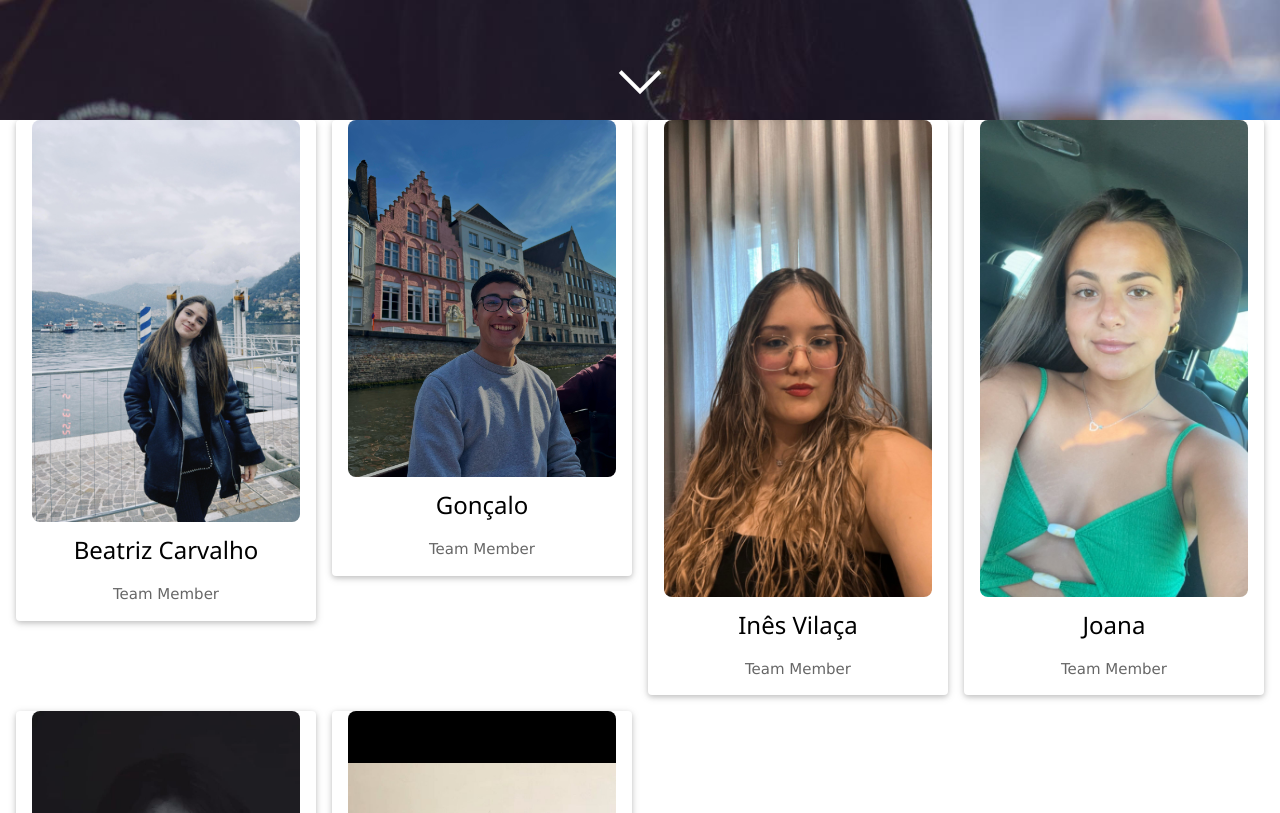
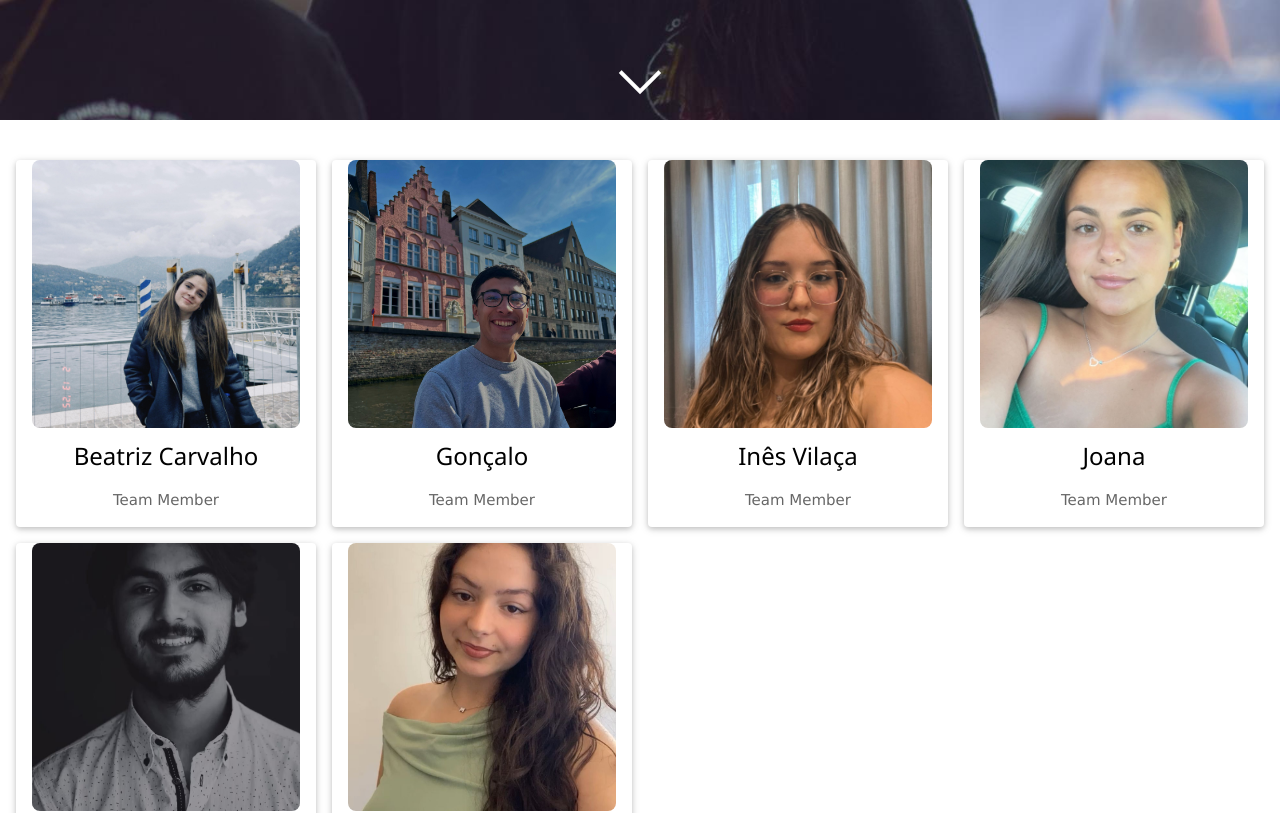
Before and after one commit to Dead4ever07/bar-app, a React (Create React App) app: page / in a window 1280 px wide. Shown: the part 680-1493 px from the top of the page. Built offline with nearby package versions, Linux system fonts and the light colour scheme; no server answers.

Commit message:
not being properly stylled

```diff
--- a/src/components/Home/Home.css
+++ b/src/components/Home/Home.css
@@ -23,3 +23,27 @@
     transform: rotate(-45deg) translateY(5px);
   }
 }
+
+
+/* Add spacing between this grid and previous elements */
+.w3-margin-top-custom {
+  margin-top: 40px;
+}
+
+/* Force all images to the same height with object-fit */
+.team-image-container {
+  width: 100%;
+  padding-top: 100%; /* 1:1 aspect ratio for square */
+  position: relative;
+  overflow: hidden;
+  border-radius: 8px;
+}
+
+.team-image {
+  position: absolute;
+  top: 0;
+  left: 0;
+  width: 100%;
+  height: 100%;
+  object-fit: cover;
+}
--- a/src/components/Home/TeamGrid.js
+++ b/src/components/Home/TeamGrid.js
@@ -1,5 +1,6 @@
 import React from "react";
 import "../../index.css";
+import "./Home.css";
 import members from "./Members";
 /**
  * TeamGrid Component
@@ -19,17 +20,18 @@ import members from "./Members";
 
 export function TeamGrid() {
   return (
-    <div className="w3-row-padding w3-center">
+    <div className="w3-row-padding w3-center w3-margin-top-custom">
       {members.map((member, index) => (
         <div key={index} className="w3-col l3 m4 s6 w3-margin-bottom">
           <div className="w3-card w3-round w3-white">
             <div className="w3-container">
-              <img
-                src={member.photo}
-                alt={member.name}
-                className="w3-image"
-                style={{ width: "100%", height: "auto", borderRadius: "8px" }}
-              />
+              <div className="team-image-container">
+                <img
+                  src={member.photo}
+                  alt={member.name}
+                  className="team-image"
+                />
+              </div>
               <h3>{member.name}</h3>
               {member.role && <p className="w3-opacity">{member.role}</p>}
             </div>
```
